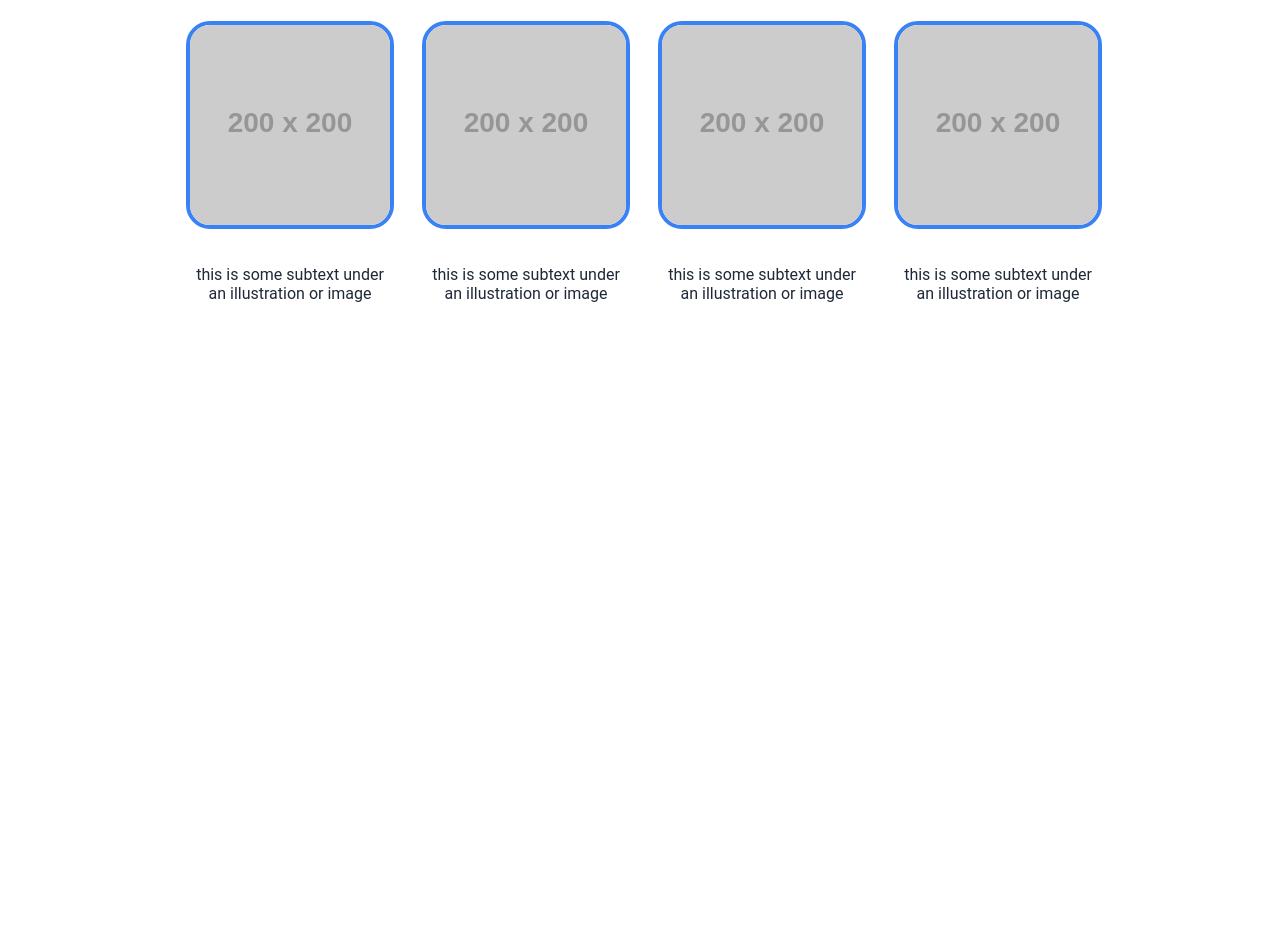
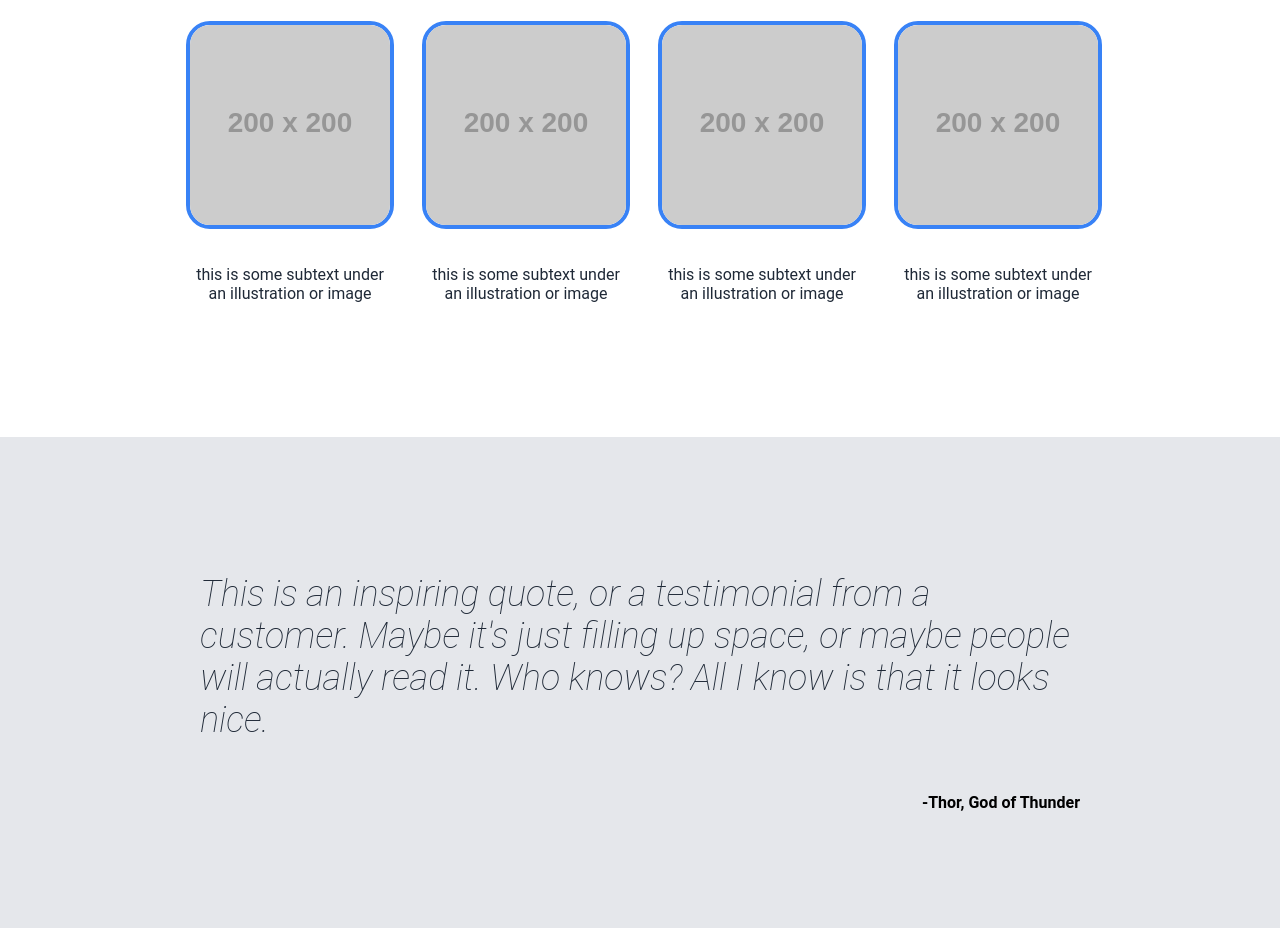
Before and after one commit to jetfuzz/odin-landing-page, a plain HTML site: page index.html in a window 1280 px wide. Shown: the part 625-1553 px from the top of the page. Before the commit the page ends 962 px from the top, so only its background shows below. Drawn offline with Linux system fonts and the light colour scheme; placeholder pictures from the web are drawn by us.

Commit message:
Create quote section html and style

```diff
--- a/index.html
+++ b/index.html
@@ -47,5 +47,9 @@
         </div>
     </div>
 
+    <div class="quote-section">
+        <p class="quote">This is an inspiring quote, or a testimonial from a customer. Maybe it's just filling up space, or maybe people will actually read it. Who knows? All I know is that it looks nice.</p>
+        <p class="q">-Thor, God of Thunder</p>
+    </div>
 </body>
 </html>
--- a/style.css
+++ b/style.css
@@ -69,6 +69,7 @@ button {
     align-items: center;
     padding-left: 100px;
     padding-right: 100px;
+    padding-bottom: 100px;
 }
 
 .information {
@@ -103,3 +104,28 @@ h2 {
     border: 4px solid #3882f6;
     border-radius: 24px;
 }
+
+.quote-section {
+    background-color: #e5e7eb;
+    display: flex;
+    flex-direction: column;
+    padding-left: 200px;
+    padding-right: 200px;
+    padding-top: 100px;
+    padding-bottom: 100px;
+}
+
+.quote {
+    font-size: 36px;
+    font-style: italic;
+    font-weight: lighter;
+    color: #1f2937;
+    justify-content: center;
+    align-items: center;
+}
+
+.q {
+    display: flex;
+    margin-left: auto;
+    font-weight: bold;
+}
```
